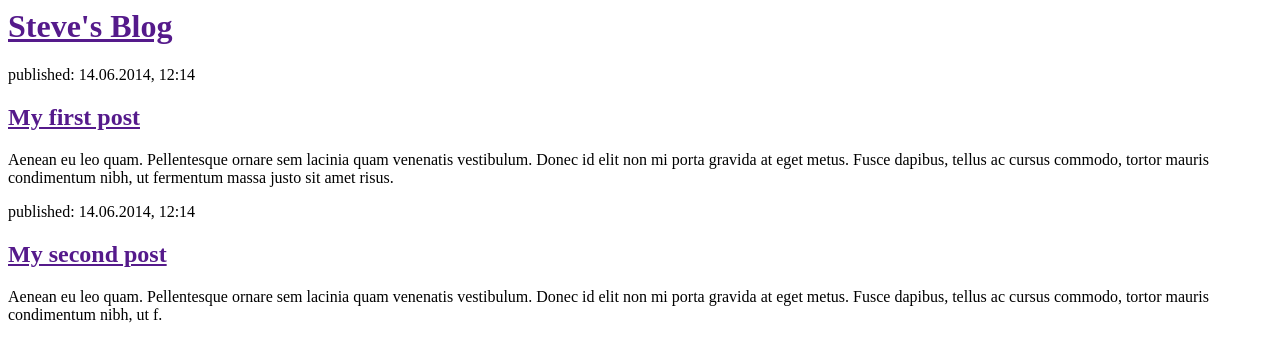
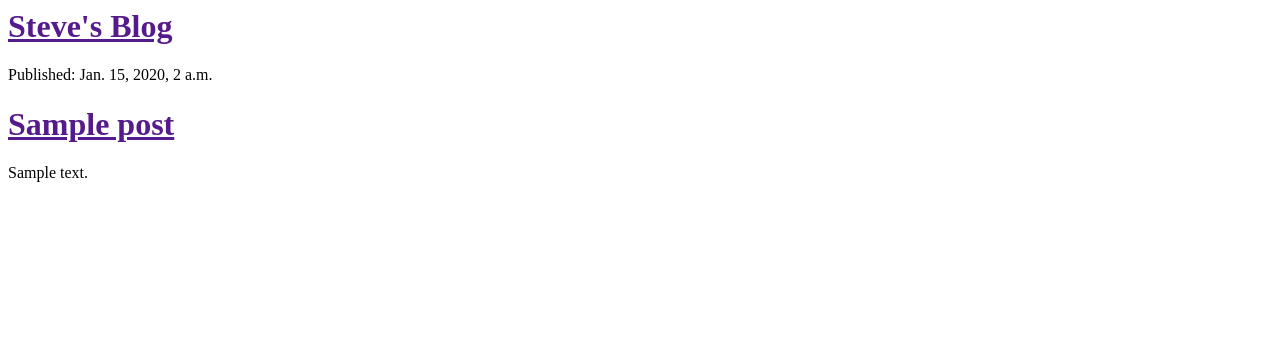
Before and after one commit to SixStringsCoder/my-first-blog, a Django app: template blog/templates/blog/post_list.html in a window 1280 px wide. Shown: the top 362 px of the page. Run offline with Django 3.2, Linux system fonts and the light colour scheme; the template is opened without the code that fills it: values that come from a table or form of the project are taken from there, others are empty; tables that the repository leaves empty hold one stand-in row (values such as "Sample post").

Commit message:
Modified templates to display posts from database.

```diff
--- a/blog/templates/blog/post_list.html
+++ b/blog/templates/blog/post_list.html
@@ -7,16 +7,14 @@
             <h1><a href="">Steve's Blog</a></h1>
         </div>
 
-        <div>
-            <p>published: 14.06.2014, 12:14</p>
-            <h2><a href="">My first post</a></h2>
-            <p>Aenean eu leo quam. Pellentesque ornare sem lacinia quam venenatis vestibulum. Donec id elit non mi porta gravida at eget metus. Fusce dapibus, tellus ac cursus commodo, tortor mauris condimentum nibh, ut fermentum massa justo sit amet risus.</p>
-        </div>
 
-        <div>
-            <p>published: 14.06.2014, 12:14</p>
-            <h2><a href="">My second post</a></h2>
-            <p>Aenean eu leo quam. Pellentesque ornare sem lacinia quam venenatis vestibulum. Donec id elit non mi porta gravida at eget metus. Fusce dapibus, tellus ac cursus commodo, tortor mauris condimentum nibh, ut f.</p>
-        </div>
+            {% for post in posts %}
+              <div>
+                <p>Published: {{ post.published_date }}</p>
+                <h1><a href="">{{ post.title }}</a></h1>
+                <p>{{ post.text|linebreaksbr }}</p>
+              </div>
+            {% endfor %}
+
     </body>
 </html>
--- a/blog/urls.py
+++ b/blog/urls.py
@@ -0,0 +1,6 @@
+from django.conf.urls import url
+from . import views
+
+urlpatterns = [
+    url(r'^$', views.post_list, name='post_list'),
+]
--- a/djangoblog/settings.py
+++ b/djangoblog/settings.py
@@ -25,7 +25,7 @@ SECRET_KEY = '5pnqp0t)z@^cxms4k5_4%w!%=t34&4)ok^si8wlmc$zazkdp*6'
 # SECURITY WARNING: don't run with debug turned on in production!
 DEBUG = True
 
-ALLOWED_HOSTS = []
+ALLOWED_HOSTS = ['127.0.0.1', 'shanlononcoding.pythonanywhere.com']
 
 
 # Application definition
--- a/djangoblog/urls.py
+++ b/djangoblog/urls.py
@@ -13,9 +13,11 @@ Including another URLconf
     1. Import the include() function: from django.conf.urls import url, include
     2. Add a URL to urlpatterns:  url(r'^blog/', include('blog.urls'))
 """
-from django.conf.urls import url
+from django.conf.urls import include, url
 from django.contrib import admin
+
 
 urlpatterns = [
     url(r'^admin/', admin.site.urls),
+    url(r'', include('blog.urls')),
 ]
```
Also changed, not shown: blog/views.py (+7 -0 lines).
